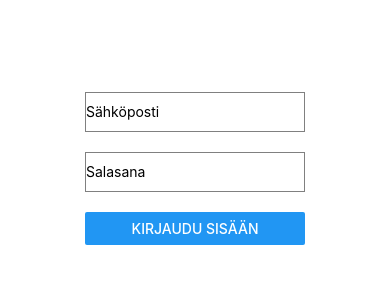
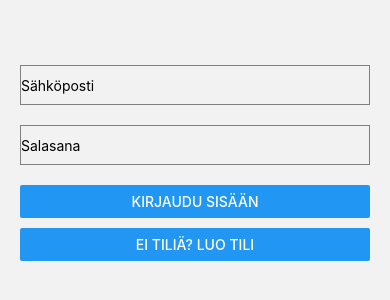
Before and after one commit to E55i/reseptisovellus, a React Native app: screen / in a window 390 px wide. Shown: the part 254-554 px from the top of the page. Built offline with nearby package versions, Linux system fonts and the light colour scheme; no server answers.

Commit message:
jonkinlainen rekisteröinti ja kirjautuminen

```diff
--- a/App.js
+++ b/App.js
@@ -1,6 +1,7 @@
 import { StatusBar } from 'expo-status-bar';
-import { StyleSheet, Text, View, SafeAreaView } from 'react-native';
+import { Platform, StyleSheet, Text, View, SafeAreaView } from 'react-native';
 import Login from './screens/Login'
+import CreateUser from './screens/CreateUser';
 import Profile from './screens/Profile';
 import AddRecipe from './screens/AddRecipe';
 import RecipeDetails from './screens/RecipeDetails';
@@ -8,13 +9,65 @@ import SearchRecipe from './screens/SearchRecipe';
 import Welcome from './screens/Welcome';
 import { createNativeStackNavigator } from '@react-navigation/native-stack';
 import { NavigationContainer } from '@react-navigation/native';
+import Constants from 'expo-constants';
 
-//const Stack = createNativeStackNavigator()
+const Stack = createNativeStackNavigator()
 
 export default function App() {
   return (
     <SafeAreaView style={styles.container}>
-      <Login/>
+      <NavigationContainer>
+        <Stack.Navigator initialRouteName='Login' screenOptions={{ headerShown: false }}>
+          <Stack.Screen name="Login">
+            {(props) =>
+              <Login
+                {...props}
+              />
+            }
+          </Stack.Screen>
+          <Stack.Screen name="CreateUser" component={CreateUser} />
+          <Stack.Screen name="Welcome">
+            {(props) =>
+              <Welcome
+                backgroundColor='#FF9C00'
+                {...props}
+              />
+            }
+          </Stack.Screen>
+          <Stack.Screen name="AddRecipe">
+            {(props) =>
+              <AddRecipe
+                backgroundColor='#FF9C00'
+                {...props}
+              />
+            }
+          </Stack.Screen>
+          <Stack.Screen name="SearchRecipe">
+            {(props) =>
+              <SearchRecipe
+                backgroundColor='#FF9C00'
+                {...props}
+              />
+            }
+          </Stack.Screen>
+          <Stack.Screen name="RecipeDetails">
+            {(props) =>
+              <RecipeDetails
+                backgroundColor='#FF9C00'
+                {...props}
+              />
+            }
+          </Stack.Screen>
+          <Stack.Screen name="Profile">
+            {(props) =>
+              <Profile
+                backgroundColor='#FF9C00'
+                {...props}
+              />
+            }
+          </Stack.Screen>
+        </Stack.Navigator>
+      </NavigationContainer>
     </SafeAreaView>
 
   );
@@ -22,9 +75,7 @@ export default function App() {
 
 const styles = StyleSheet.create({
   container: {
+    paddingTop: Platform.OS === 'android' ? Constants.statusBarHeight : 0,
     flex: 1,
-    backgroundColor: '#fff',
-    alignItems: 'center',
-    justifyContent: 'center',
   },
 });
--- a/components/Categories.js
+++ b/components/Categories.js
@@ -0,0 +1,45 @@
+import { View, Text, TouchableOpacity, StyleSheet } from 'react-native'
+import React from 'react'
+
+export default function Categories() {
+    return (
+        <View style={styles.container}>
+            <TouchableOpacity style={styles.button}>
+                <Text style={styles.text}>Herkut</Text>
+            </TouchableOpacity>
+            <TouchableOpacity>
+                <Text style={styles.text}>Välipalat</Text>
+            </TouchableOpacity>
+        </View>
+    )
+}
+
+const styles = StyleSheet.create({
+    container: {
+        flexDirection: 'row',
+        flexWrap: 'wrap',
+        justifyContent: 'center'
+      },
+      button:{
+        backgroundColor:'white',
+        elevation: 7,
+        shadowColor: '#000000',
+        overflow: 'hidden',
+        borderRadius:10,
+      },
+      text: {
+        paddingLeft: 10,
+        paddingRight:10,
+        paddingTop: 8,
+        paddingBottom: 8,
+        borderWidth: 2,
+        borderColor: '#47A73E',
+        borderRadius: 10,
+        //Shadow properties for
+        //shadowColor: '#000',
+        //Shadow properties for iOS
+        //shadowOffset: { width: 0, height: 2 },
+        //shadowOpacity: 0.2,
+        //shadowRadius: 2,
+      }
+})
--- a/components/DefaultAppBar.js
+++ b/components/DefaultAppBar.js
@@ -0,0 +1,42 @@
+import { View, Text, StyleSheet } from 'react-native'
+import React from 'react'
+import { AppBar, HStack, IconButton } from '@react-native-material/core'
+import { FontAwesome } from '@expo/vector-icons'
+import { Ionicons } from '@expo/vector-icons'
+
+
+export default function DefaultAppBar({backgroundColor, navigation}) {
+  return (
+    <AppBar
+   backgroundColor={backgroundColor}
+   trailing={props=>(
+    <HStack
+    >
+      <IconButton
+      icon={<Ionicons name="add" size={28} color="white" />}
+      onPress={()=>{navigation.navigate('AddRecipe')}}
+      {...props}
+      />
+      <IconButton
+      icon={<Ionicons name="search-outline" size={28} color="white" />}
+      onPress={()=>{navigation.navigate('SearchRecipe')}}
+      {...props}
+      />
+      <IconButton
+      icon={<FontAwesome name="user-circle-o" size={28} color="white" />}
+      onPress={()=>{navigation.navigate('Profile')}}
+      {...props}
+      />
+    </HStack>
+   )}
+   />
+  )
+}
+const styles = StyleSheet.create({
+  appbar: {
+    flex: 1,
+    flexDirection: 'row',
+    justifyContent: 'center',
+    alignItems: 'center',
+  },
+});
--- a/components/RecipeCard.js
+++ b/components/RecipeCard.js
@@ -0,0 +1,13 @@
+import React from 'react';
+import { View, Text, Image, TouchableOpacity } from 'react-native';
+
+export default function RecipeCard({ recipe, onSelect }) {
+    return (
+        <TouchableOpacity onPress={() => onSelect(recipe)}>
+          <View>
+            <Image source={{ uri: recipe.image }} />
+            <Text>{recipe.name}</Text>
+          </View>
+        </TouchableOpacity>
+      )
+    }
--- a/package.json
+++ b/package.json
@@ -10,9 +10,11 @@
   },
   "dependencies": {
     "@expo/webpack-config": "^19.0.0",
+    "@react-native-material/core": "^1.3.7",
     "@react-navigation/native": "^6.1.9",
     "@react-navigation/native-stack": "^6.9.17",
     "expo": "~49.0.15",
+    "expo-constants": "^14.4.2",
     "expo-status-bar": "~1.6.0",
     "firebase": "^10.6.0",
     "react": "18.2.0",
--- /dev/null
+++ b/screens/CreateUser.js
@@ -0,0 +1,60 @@
+import React, { useState } from 'react';
+import { StyleSheet, View, TextInput, Button, Alert } from 'react-native';
+import { getAuth, createUserWithEmailAndPassword } from 'firebase/auth';
+
+const CreateUser = ({ navigation }) => {
+  const [email, setEmail] = useState('');
+  const [password, setPassword] = useState('');
+
+  const handleSignUp = () => {
+    const auth = getAuth();
+    createUserWithEmailAndPassword(auth, email, password)
+      .then((userCredential) => {
+        // Rekisteröinti onnistui
+        Alert.alert('Rekisteröinti onnistui', 'Tili luotu onnistuneesti!');
+        navigation.navigate('Login'); // Olettaen, että haluat ohjata käyttäjän takaisin kirjautumissivulle
+      })
+      .catch((error) => {
+        // Virhe rekisteröinnissä
+        Alert.alert('Rekisteröintivirhe', error.message);
+      });
+  };
+
+  return (
+    <View style={styles.container}>
+      <TextInput
+        style={styles.input}
+        placeholder="Sähköposti"
+        value={email}
+        onChangeText={setEmail}
+        autoCapitalize="none"
+      />
+      <TextInput
+        style={styles.input}
+        placeholder="Salasana"
+        value={password}
+        onChangeText={setPassword}
+        secureTextEntry
+        autoCapitalize="none"
+      />
+      <Button title="Luo tili" onPress={handleSignUp} />
+    </View>
+  );
+};
+
+const styles = StyleSheet.create({
+  container: {
+    flex: 1,
+    justifyContent: 'center',
+    padding: 20,
+  },
+  input: {
+    height: 40,
+    borderColor: 'gray',
+    borderWidth: 1,
+    marginBottom: 20,
+  },
+  // Lisää tähän muita tyylejä tarvittaessa
+});
+
+export default CreateUser;
--- /dev/null
+++ b/screens/FirebaseConfig.js
@@ -0,0 +1,17 @@
+import { initializeApp } from 'firebase/app';
+import { getAuth, signInWithEmailAndPassword } from 'firebase/auth';
+
+const firebaseConfig = {
+  apiKey: "AIzaSyDIsbSss0td8yHf_-JiKBf75--RQFwI-pM",
+  authDomain: "reseptisovellustwitter.firebaseapp.com",
+  databaseURL: "https://reseptisovellustwitter-default-rtdb.europe-west1.firebasedatabase.app",
+  projectId: "reseptisovellustwitter",
+  storageBucket: "reseptisovellustwitter.appspot.com",
+  messagingSenderId: "773290742758",
+  appId: "1:773290742758:web:156b14135fcdcfc9f73c27"
+};
+
+const app = initializeApp(firebaseConfig);
+const auth = getAuth(app);
+
+export { auth, signInWithEmailAndPassword };
--- a/screens/Login.js
+++ b/screens/Login.js
@@ -1,21 +1,19 @@
 import React, { useState } from 'react';
 import { StyleSheet, View, TextInput, Button, Alert } from 'react-native';
-import firebase from './FirebaseConfig'; // Oletetaan, että tämä on tiedostosi nimi
+import { auth, signInWithEmailAndPassword } from './FirebaseConfig'; // Päivitetty polku
 
 const LoginScreen = ({ navigation }) => {
   const [email, setEmail] = useState('');
   const [password, setPassword] = useState('');
 
   const handleLogin = () => {
-    firebase
-      .auth()
-      .signInWithEmailAndPassword(email, password)
+    signInWithEmailAndPassword(auth, email, password)
       .then(() => {
-        // Kirjautuminen onnistui, ohjaa käyttäjä päänäkymään
-        navigation.navigate('Main');
+        // Kirjautuminen onnistui
+        navigation.navigate('Welcome'); // Olettaen, että haluat ohjata käyttäjän etusivulle
       })
       .catch(error => {
-        // Kirjautumisvirhe, näytä virheviesti
+        // Kirjautumisvirhe
         Alert.alert('Kirjautumisvirhe', error.message);
       });
   };
@@ -37,7 +35,12 @@ const LoginScreen = ({ navigation }) => {
         secureTextEntry
         autoCapitalize="none"
       />
-      <Button title="Kirjaudu sisään" onPress={handleLogin} />
+      <View style={styles.buttonContainer}>
+        <Button title="Kirjaudu sisään" onPress={handleLogin} />
+      </View>
+      <View style={styles.buttonContainer}>
+        <Button title="Ei tiliä? Luo tili" onPress={() => navigation.navigate('CreateUser')} />
+      </View>
     </View>
   );
 };
@@ -54,6 +57,9 @@ const styles = StyleSheet.create({
     borderWidth: 1,
     marginBottom: 20,
   },
+  buttonContainer: {
+    marginBottom: 10, // Lisää marginaali jokaisen View:n alapuolelle
+  },
   // Lisää tähän muita tyylejä tarvittaessa
 });
 
--- a/screens/Welcome.js
+++ b/screens/Welcome.js
@@ -1,10 +1,40 @@
-import { View, Text } from 'react-native'
+import { View, Text, StyleSheet } from 'react-native'
 import React from 'react'
+import DefaultAppBar from '../components/DefaultAppBar'
+import Categories from '../components/Categories'
+import RecipeCard from '../components/RecipeCard'
 
-export default function Welcome() {
+//Hae käyttäjän nimi tietokannasta
+//Hae suosituimmat reseptit
+
+export default function Welcome({ ...props }) {
   return (
-    <View>
-      <Text>Welcome</Text>
+    <View style={styles.container}>
+      <DefaultAppBar {...props}/>
+      <Text style={styles.welcomeText}>Tervetuloa Essi</Text>
+      <Text style={styles.infoText}>Mitä haluaisit kokata tänään?</Text>
+      <Categories/>
+      <Text>Suosituimmat reseptit</Text>
+      <Text>RecipeCard</Text>
     </View>
   )
 }
+
+const styles = StyleSheet.create({
+  container: {
+    backgroundColor: 'white'
+  },
+  welcomeText:{
+    marginLeft: 8,
+    marginTop: 8,
+    marginBottom: 8,
+    fontSize: 16,
+  },
+  infoText:{
+    marginLeft: 8,
+    marginTop: 8,
+    marginBottom: 8,
+    fontSize: 20,
+    color: 'gray'
+  }
+})
```
Also changed, not shown: FirebaseConfig.js (deleted, +0 -17 lines), screens/SearchRecipe.js (+12 -3 lines), 2 other files (tests, documents, lock files or other folders).
